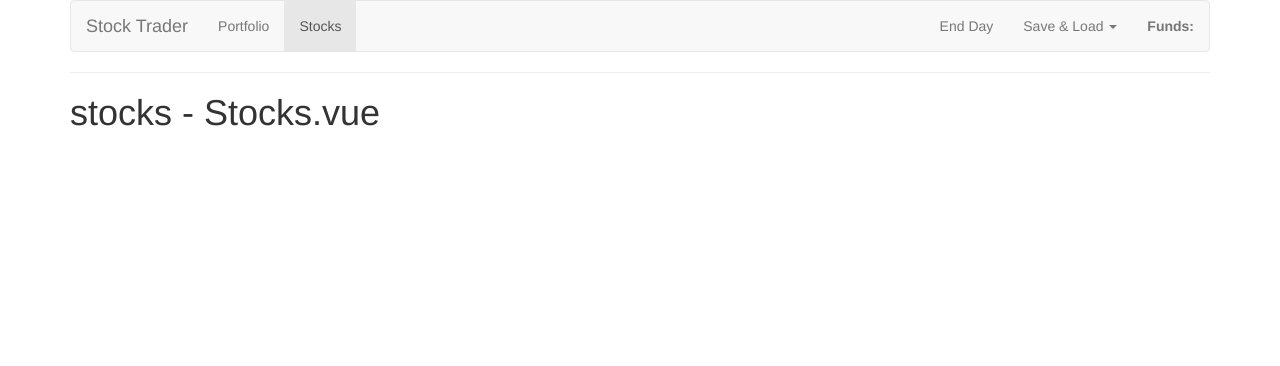
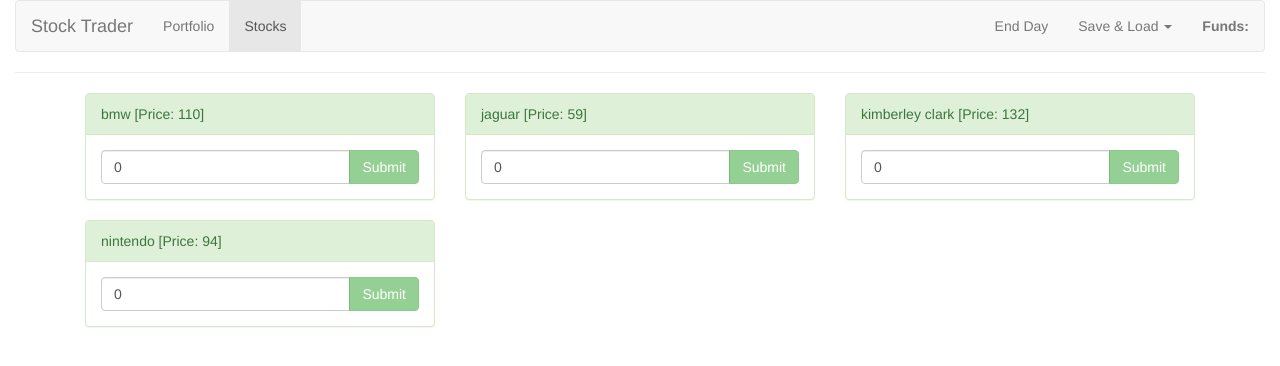
Before and after one commit to jonwhittlestone/vuex-trader, a Vue app: page /stocks in a window 1280 px wide. Shown: the top 366 px of the page. Built offline with nearby package versions, Linux system fonts and the light colour scheme.

Commit message:
Step 4. Stocks grid/child components

```diff
--- a/public/index.html
+++ b/public/index.html
@@ -1,17 +1,25 @@
 <!DOCTYPE html>
 <html lang="en">
   <head>
-    <meta charset="utf-8">
-    <meta http-equiv="X-UA-Compatible" content="IE=edge">
-    <meta name="viewport" content="width=device-width,initial-scale=1.0">
-    <link rel="icon" href="<%= BASE_URL %>favicon.ico">
+    <meta charset="utf-8" />
+    <meta http-equiv="X-UA-Compatible" content="IE=edge" />
+    <meta name="viewport" content="width=device-width,initial-scale=1.0" />
+    <link rel="icon" href="<%= BASE_URL %>favicon.ico" />
 
-    <link rel="stylesheet" href="https://maxcdn.bootstrapcdn.com/bootstrap/3.3.7/css/bootstrap.min.css" integrity="sha384-BVYiiSIFeK1dGmJRAkycuHAHRg32OmUcww7on3RYdg4Va+PmSTsz/K68vbdEjh4u" crossorigin="anonymous">
+    <link
+      rel="stylesheet"
+      href="https://maxcdn.bootstrapcdn.com/bootstrap/3.3.7/css/bootstrap.min.css"
+      integrity="sha384-BVYiiSIFeK1dGmJRAkycuHAHRg32OmUcww7on3RYdg4Va+PmSTsz/K68vbdEjh4u"
+      crossorigin="anonymous"
+    />
     <title>stock-trader</title>
   </head>
   <body>
     <noscript>
-      <strong>We're sorry but stock-trader doesn't work properly without JavaScript enabled. Please enable it to continue.</strong>
+      <strong
+        >We're sorry but stock-trader doesn't work properly without JavaScript
+        enabled. Please enable it to continue.</strong
+      >
     </noscript>
     <div id="app"></div>
     <!-- built files will be auto injected -->
--- a/src/App.vue
+++ b/src/App.vue
@@ -1,18 +1,15 @@
 <template>
-    <div class="container">
+  <div class="container-fluid">
+    <app-header></app-header>
 
-      <app-header></app-header>
+    <hr>
 
-      <hr>
-
-      <router-view></router-view>
-
-    </div>
+    <router-view></router-view>
+  </div>
 </template>
 
 <script>
-
-    /*
+/*
         1. count components we need and create a template for each
           - Home
           - Header
@@ -20,17 +17,18 @@
           - stocks/Stock.vue
           - portfolio/Stock.vue
           - portfolio/Portfolio.vue
+
         2. Count and Set up routes
           1. /#           // starting page
           2. /stocks      // choose a stock
           3. /portfolio   // after adding, we can see in portfolio
+
         3. Set up basic header component with nav containing links
+
+        4. Set up stocks grid/child components, buy button which lets you submit only when field is populated/valid number/number > 0
     */
-    export default {
-
-    }
+export default {};
 </script>
 
 <style>
-
 </style>
--- a/src/components/stocks/Stock.vue
+++ b/src/components/stocks/Stock.vue
@@ -1,3 +1,58 @@
 <template>
-    <h1>stocks - Stock.vue</h1>
+  <div class="col-sm-6 col-md-4">
+    <div class="panel panel-success">
+      <div class="panel-heading">
+        {{stock.name}}
+        <span class="stock-price-container">
+          [Price:
+          <span class="stock-price">{{stock.price}}</span>]
+        </span>
+      </div>
+      <div class="panel-body">
+        <div class="input-group">
+          <input
+            type="text"
+            class="form-control"
+            v-model="quantity"
+            placeholder="Enter Quantity .."
+          >
+          <span class="input-group-btn">
+            <button
+              class="btn btn-success"
+              :disabled="quantity <= 0 || Number.isInteger(quantity)"
+              type="button"
+              @click="submitBuyStock"
+            >Submit</button>
+          </span>
+        </div>
+        <!-- /input-group -->
+      </div>
+    </div>
+  </div>
 </template>
+
+<script>
+export default {
+  props: ["stock"],
+  data() {
+    return {
+      quantity: 0
+    };
+  },
+  methods: {
+    submitBuyStock() {
+      const order = {
+        stockId: this.stock.id,
+        stockPrice: this.stock.price,
+        quantity: parseInt(this.quantity)
+      };
+      console.clear();
+      console.log(order);
+      this.quantity = null;
+    }
+  }
+};
+</script>
+
+<style scoped>
+</style>
--- a/src/components/stocks/Stocks.vue
+++ b/src/components/stocks/Stocks.vue
@@ -1,3 +1,44 @@
 <template>
-    <h1>stocks - Stocks.vue</h1>
+  <div class="container">
+    <app-stock v-for="stock in availableStocks" :stock="stock"></app-stock>
+  </div>
 </template>
+
+<script>
+import Stock from "./Stock.vue";
+
+export default {
+  components: {
+    appStock: Stock
+  },
+  data() {
+    return {
+      availableStocks: [
+        {
+          id: 0,
+          name: "bmw",
+          price: 110
+        },
+        {
+          id: 1,
+          name: "jaguar",
+          price: 59
+        },
+        {
+          id: 2,
+          name: "kimberley clark",
+          price: 132
+        },
+        {
+          id: 3,
+          name: "nintendo",
+          price: 94
+        }
+      ]
+    };
+  }
+};
+</script>
+
+<style scoped>
+</style>
--- a/src/main.js
+++ b/src/main.js
@@ -5,6 +5,7 @@
 // component(s)
 import Header from './components/Header.vue'
 Vue.component('app-header', Header);
+
 
 
 import { routes } from './routes';
```
